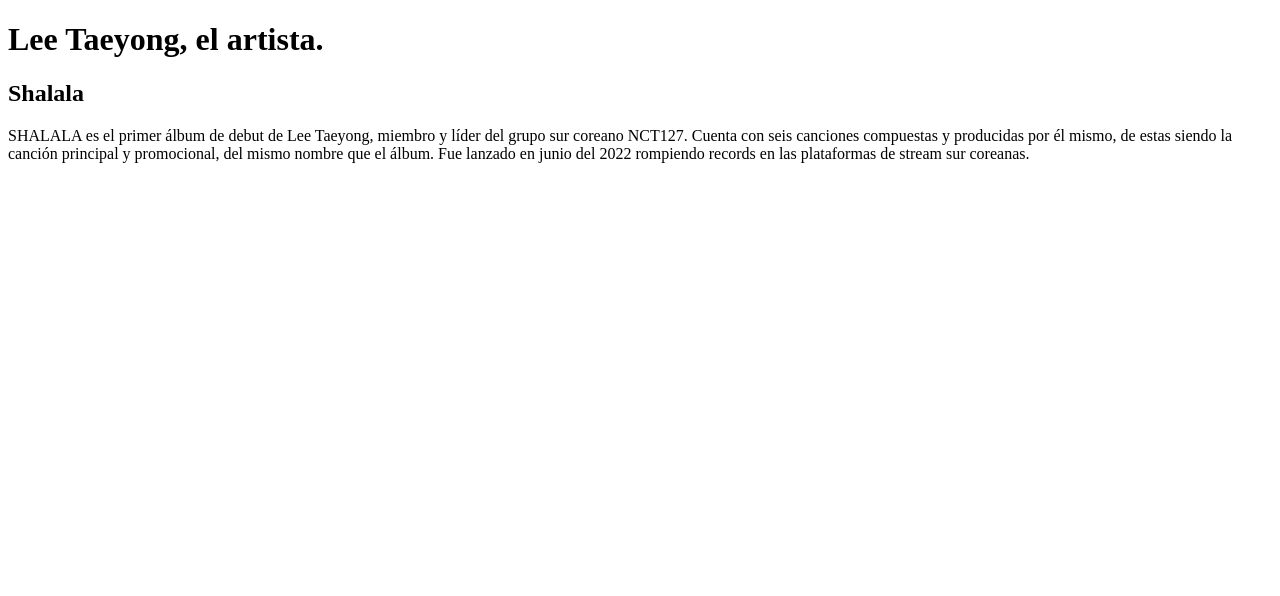
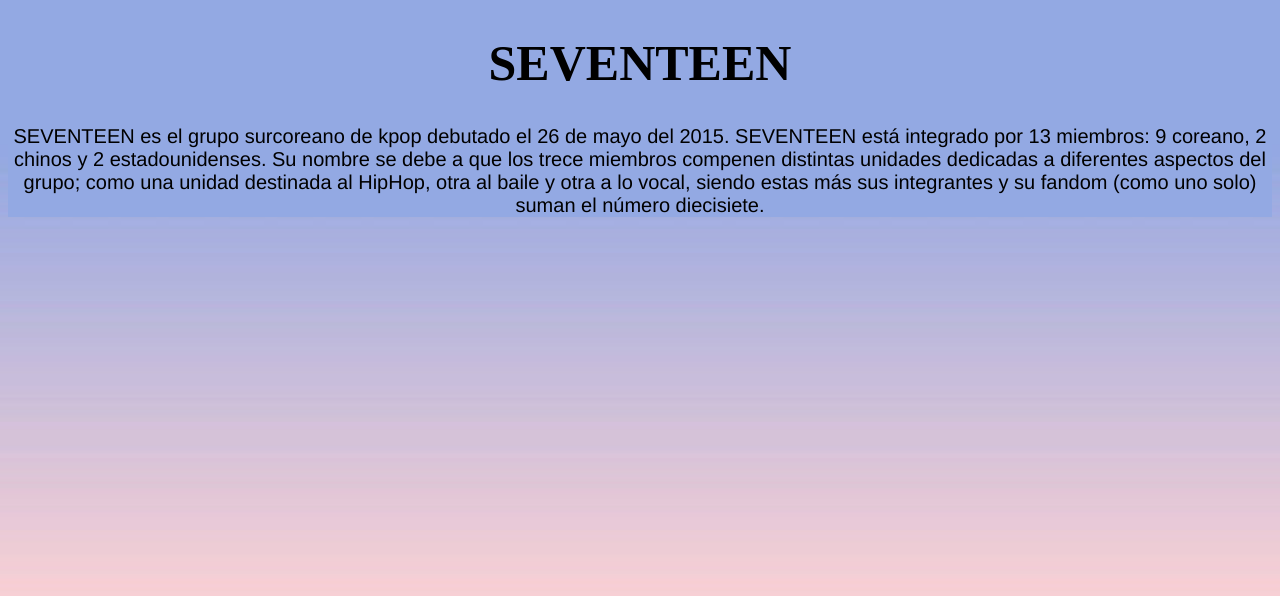
Before and after one commit to hhabichuela/plataformaDisco, a plain HTML site: page index.html in a window 1280 px wide. Drawn offline with Linux system fonts and the light colour scheme.

Commit message:
seventeen
pasa a ser la página de svt

```diff
--- a/index.html
+++ b/index.html
@@ -3,12 +3,23 @@
 <head>
     <meta charset="UTF-8">
     <meta name="viewport" content="width=device-width, initial-scale=1.0">
-    <title>Taeyong</title>
+    <title>SEVENTEEN</title>
+    <link href="styles.css" rel="stylesheet" type="text/css">
+    <link rel="icon" href="favicon.ico">
+</head>
 </head>
 <body>
-    <h1> Lee Taeyong, el artista. </h1>
-    <h2>Shalala</h2>
-    <p> SHALALA es el primer álbum de debut de Lee Taeyong, miembro y líder del grupo sur coreano NCT127. Cuenta con seis canciones compuestas y producidas por él mismo, de estas siendo la canción principal y promocional, del mismo nombre que el álbum. Fue lanzado en junio del 2022 rompiendo records en las plataformas de stream sur coreanas.
+
+    <div class="titulo">
+        <h1> SEVENTEEN </h1>
+    </div>
+
+    <div>
+        <p>SEVENTEEN es el grupo surcoreano de kpop debutado el 26 de mayo del 2015. SEVENTEEN está integrado por 13 miembros: 9 coreano, 2 chinos y 2 estadounidenses. Su nombre se debe a que los trece miembros compenen distintas unidades dedicadas a diferentes aspectos del grupo; como una unidad destinada al HipHop, otra al baile y otra a lo vocal, siendo estas más sus integrantes y su fandom (como uno solo) suman el número diecisiete. </p>
+
+
+    </div>
+
 
 </body>
 </html>
--- /dev/null
+++ b/styles.css
@@ -0,0 +1,18 @@
+* {
+    background-image: url(fondo.jpg);
+    background-size: cover;
+    background-repeat: no-repeat;
+
+}
+.titulo {
+    margin: 0px auto;
+    text-align: center;
+    font-size: 25px;
+}
+
+p {
+    margin: 0px auto;
+    text-align: center;
+    font-size: 20px;
+    font-family: 'Franklin Gothic Medium', 'Arial Narrow', Arial, sans-serif;
+}
```
Also changed, not shown: favicon.ico (added), fondo.jpg (added), 1 other file.
